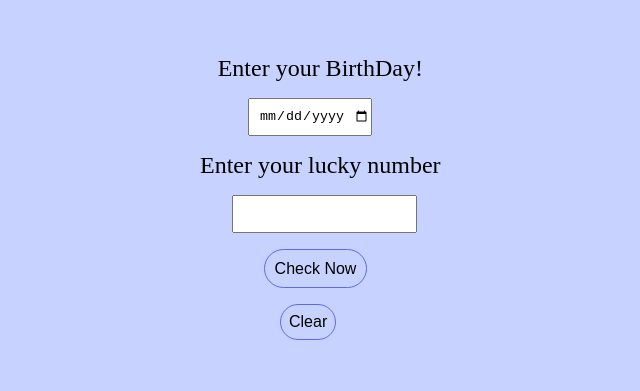
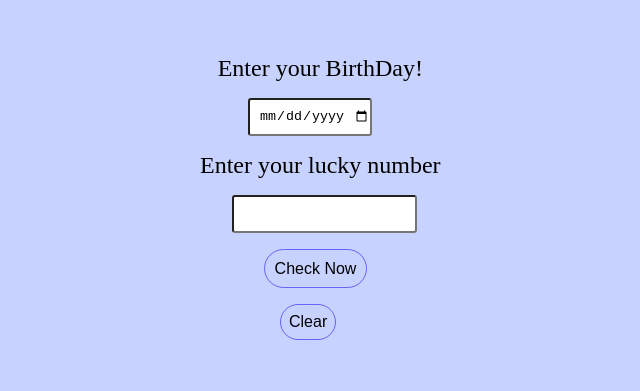
Before and after one commit to rutu14/MarkEleven, a plain HTML site: page index.html in a window 1280 px wide. Shown: the part 145-536 px from the top of the page, without its empty margins (256-896 px from the left). Drawn offline with Linux system fonts and the light colour scheme.

Commit message:
Update index.html

```diff
--- a/index.html
+++ b/index.html
@@ -23,6 +23,7 @@
         input{
             margin-left:3rem;
             line-height: 2rem;
+            border-radius: 0.2rem;
         }
         #birth{
             margin-left: 4rem;
```
